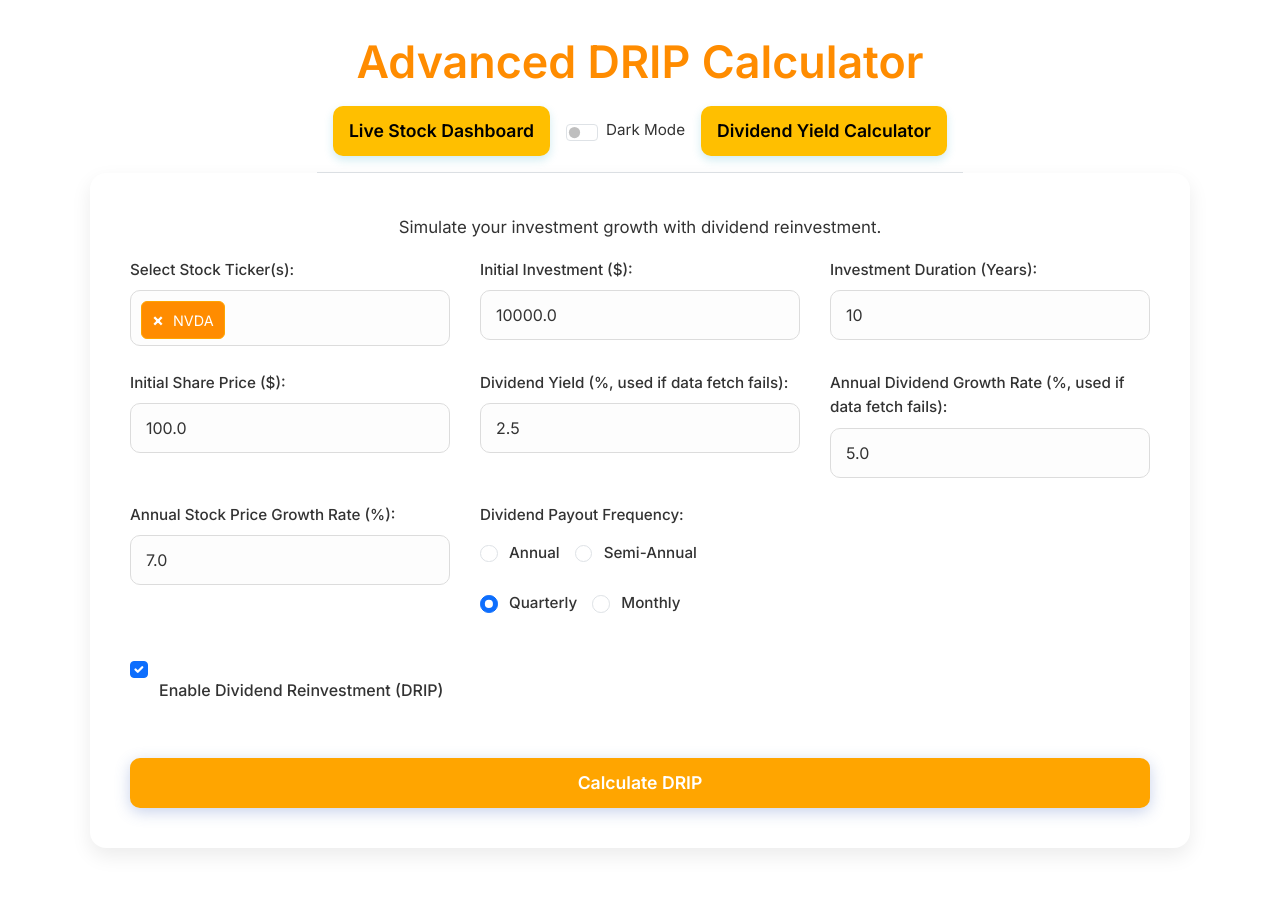
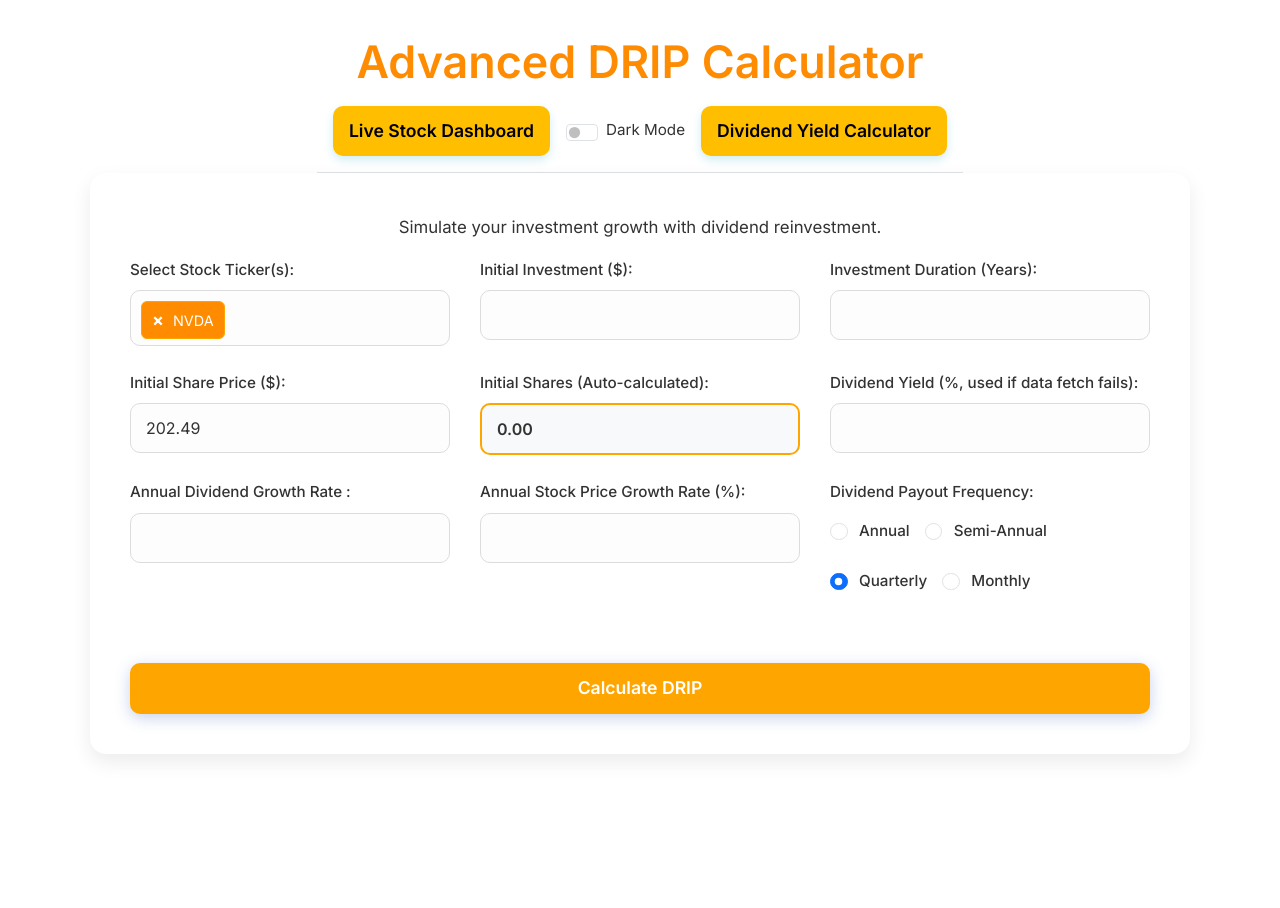
Before and after one commit to Chinthayadav/flask-app, a Flask app: page /calculator in a window 1280 px wide. After the commit the page ends 758 px from the top, so only its background shows below. Run offline with Flask 3, Linux system fonts and the light colour scheme; data that the repository does not hold is empty; some libraries are stand-ins or nearby versions.

Commit message:
Update calculator.html

```diff
--- a/templates/calculator.html
+++ b/templates/calculator.html
@@ -578,6 +578,25 @@
             color: var(--header-text);
         }
 
+        /* Loading indicator styles */
+        .loading-indicator {
+            display: none;
+            color: var(--info-color);
+            font-size: 0.9rem;
+            margin-top: 5px;
+        }
+
+        .loading-indicator.show {
+            display: block;
+        }
+
+        /* Auto-calculated field styling */
+        .auto-calculated {
+            background-color: var(--table-header-bg) !important;
+            border: 2px solid var(--button-primary-bg) !important;
+            font-weight: 600;
+        }
+
     </style>
 
 </head>
@@ -618,11 +637,6 @@
         flex-shrink: 0;
     }
 </style>
-
-
-
-
-
 
     <div class="container">
             <p class="text-center text-muted" style="color: var(--text-color) !important;">Simulate your investment growth with dividend reinvestment.</p>
@@ -665,27 +679,34 @@
                 </div>
                 <div class="form-group">
                     <label for="initial_investment">Initial Investment ($):</label>
-                    <input type="number" class="form-control" id="initial_investment" name="initial_investment" value="{{ initial_investment | default(10000, true) }}" min="1" step="0.01" required>
+                    <input type="number" class="form-control" id="initial_investment" name="initial_investment" value="" min="1" step="0.01" required>
                 </div>
                 <div class="form-group">
                     <label for="investment_years">Investment Duration (Years):</label>
-                    <input type="number" class="form-control" id="investment_years" name="investment_years" value="{{ investment_years | default(10, true) }}" min="1" required>
+                    <input type="number" class="form-control" id="investment_years" name="investment_years" value="" min="1" required>
                 </div>
                 <div class="form-group">
                     <label for="initial_share_price">Initial Share Price ($):</label>
-                    <input type="number" class="form-control" id="initial_share_price" name="initial_share_price" value="{{ initial_share_price | default(100, true) }}" min="0.01" step="0.01">
+                    <input type="number" class="form-control" id="initial_share_price" name="initial_share_price" value="202.49" min="0.01" step="0.01">
+                </div>
+                <div class="form-group">
+                    <label for="new_initial_share_price">Initial Shares (Auto-calculated):</label>
+                    <input type="number" class="form-control auto-calculated" id="new_initial_share_price" name="new_initial_share_price" value="49.39" step="0.01" readonly>
+                    <div class="loading-indicator" id="loading_indicator">
+                        <small>Fetching current stock prices...</small>
+                    </div>
                 </div>
                 <div class="form-group">
                     <label for="dividend_yield">Dividend Yield (%, used if data fetch fails):</label>
-                    <input type="number" class="form-control" id="dividend_yield" name="dividend_yield" value="{{ dividend_yield | default(2.5, true) }}" min="0" step="0.01">
+                    <input type="number" class="form-control" id="dividend_yield" name="dividend_yield" value="" min="0" step="0.01">
                 </div>
                 <div class="form-group">
-                    <label for="annual_dividend_growth_rate">Annual Dividend Growth Rate (%, used if data fetch fails):</label>
-                    <input type="number" class="form-control" id="annual_dividend_growth_rate" name="annual_dividend_growth_rate" value="{{ annual_dividend_growth_rate | default(5, true) }}" step="0.01">
+                    <label for="annual_dividend_growth_rate">Annual Dividend Growth Rate :</label>
+                    <input type="number" class="form-control" id="annual_dividend_growth_rate" name="annual_dividend_growth_rate" value="" step="0.01">
                 </div>
                 <div class="form-group">
                     <label for="annual_stock_price_growth_rate">Annual Stock Price Growth Rate (%):</label>
-                    <input type="number" class="form-control" id="annual_stock_price_growth_rate" name="annual_stock_price_growth_rate" value="{{ annual_stock_price_growth_rate | default(7, true) }}" step="0.01">
+                    <input type="number" class="form-control" id="annual_stock_price_growth_rate" name="annual_stock_price_growth_rate" value="" step="0.01">
                 </div>
                 <div class="form-group">
                     <label>Dividend Payout Frequency:</label>
@@ -699,7 +720,7 @@
                             <label class="form-check-label" for="freqSemiAnnual">Semi-Annual</label>
                         </div>
                         <div class="form-check form-check-inline">
-                            <input class="form-check-input" type="radio" name="payout_frequency" id="freqQuarterly" value="Quarterly" {% if payout_frequency == 'Quarterly' %}checked{% endif %}>
+                            <input class="form-check-input" type="radio" name="payout_frequency" id="freqQuarterly" value="Quarterly" checked>
                             <label class="form-check-label" for="freqQuarterly">Quarterly</label>
                         </div>
                         <div class="form-check form-check-inline">
@@ -708,10 +729,6 @@
                         </div>
                     </div>
                 </div>
-            </div>
-            <div class="form-group form-check mb-3">
-                <input type="checkbox" class="form-check-input" id="drip_enabled" name="drip_enabled" value="yes" {% if drip_enabled == 'yes' %}checked{% endif %}>
-                <label class="form-check-label" for="drip_enabled">Enable Dividend Reinvestment (DRIP)</label>
             </div>
             <button type="submit" class="btn btn-primary">Calculate DRIP</button>
         </form>
@@ -764,7 +781,6 @@
                                                 <th>Stock Price (Start)</th>
                                                 <th>Annual Dividend Per Share</th>
                                                 <th>Dividends Received (Year)</th>
-                                                <th>Reinvested Shares (Year)</th>
                                                 <th>Shares Owned (End)</th>
                                                 <th>Portfolio Value (End)</th>
                                             </tr>
@@ -777,8 +793,7 @@
                                                     <td>{{ year_data['Stock Price (Start)'] }}</td>
                                                     <td>{{ year_data['Annual Dividend Per Share'] }}</td>
                                                     <td>{{ year_data['Dividends Received (Year)'] }}</td>
-                                                    <td>{{ year_data['Reinvested Shares (Year)'] }}</td>
-                                                    <td>{{ year_data['Shares Owned (End)'] }}</td>
+                                                   <td>{{ year_data['Shares Owned (End)'] }}</td>
                                                     <td>{{ year_data['Portfolio Value (End)'] }}</td>
                                                 </tr>
                                             {% endfor %}
@@ -811,22 +826,27 @@
                 {% endif %}
             {% endfor %}
 
-            {# Export CSV and PDF buttons #}
+         {# Export CSV and PDF buttons #}
             {% if results and not (results|selectattr('error')|list) %}
                <div class="export-options" style="margin-top: 20px; display: flex; flex-direction: column; align-items: center;">
     <h3>Export Options</h3> {# Changed heading text #}
-    <form action="/export_csv" method="POST" onsubmit="updateExportTickers()" style="margin-bottom: 10px;"> {# Added margin-bottom for spacing #}
-        <input type="hidden" name="export_tickers_hidden" id="export_tickers_hidden">
-        <input type="hidden" name="export_initial_investment" value="{{ initial_investment }}">
-        <input type="hidden" name="export_investment_years" value="{{ investment_years }}">
-        <input type="hidden" name="export_drip_enabled" value="{{ drip_enabled }}">
-        <input type="hidden" name="export_initial_share_price" value="{{ initial_share_price }}">
-        <input type="hidden" name="export_dividend_yield" value="{{ dividend_yield }}">
-        <input type="hidden" name="export_annual_dividend_growth_rate" value="{{ annual_dividend_growth_rate }}">
-        <input type="hidden" name="export_annual_stock_price_growth_rate" value="{{ annual_stock_price_growth_rate }}">
-        <input type="hidden" name="export_payout_frequency" value="{{ payout_frequency }}">
-        <button type="submit" class="btn btn-info">Download All Results as CSV</button>
-    </form>
+    <div class="row mt-4">
+    <div class="col-12 text-center">
+        <form id="exportForm" action="/export_csv" method="POST">
+            <input type="hidden" name="export_tickers_hidden" id="export_tickers_hidden">
+            <input type="hidden" name="export_initial_investment" id="export_initial_investment">
+            <input type="hidden" name="export_investment_years" id="export_investment_years">
+            <input type="hidden" name="export_drip_enabled" id="export_drip_enabled">
+            <input type="hidden" name="export_initial_share_price" id="export_initial_share_price">
+            <input type="hidden" name="export_dividend_yield" id="export_dividend_yield">
+            <input type="hidden" name="export_annual_dividend_growth_rate" id="export_annual_dividend_growth_rate">
+            <input type="hidden" name="export_annual_stock_price_growth_rate" id="export_annual_stock_price_growth_rate">
+            <input type="hidden" name="export_payout_frequency" id="export_payout_frequency">
+
+            <button type="submit" class="btn btn-primary" id="download-btn">Download CSV</button>
+        </form>
+    </div>
+</div>
                     <form action="/export_pdf" method="POST" onsubmit="updateExportTickers()">
                         <input type="hidden" name="export_tickers_hidden" id="export_tickers_hidden_pdf"> {# Use a separate ID for PDF form #}
                         <input type="hidden" name="export_initial_investment" id="export_initial_investment_pdf" value="{{ initial_investment }}">
@@ -869,6 +889,52 @@
             localStorage.setItem('theme', this.checked ? 'dark' : 'light');
         });
 
+        // Function to calculate initial shares
+        function calculateInitialShares(investment, currentPrice) {
+            if (investment > 0 && currentPrice > 0) {
+                return investment / currentPrice;
+            }
+            return 0;
+        }
+
+        // Function to update the new_initial_share_price field
+        function updateInitialShares() {
+            const investment = parseFloat($('#initial_investment').val()) || 0;
+            const selectedTickers = $('#tickers').val() || [];
+
+            if (selectedTickers.length > 0 && investment > 0) {
+                $('#loading_indicator').addClass('show');
+                $('#new_initial_share_price').val('Calculating...');
+
+                // Get the first selected ticker to fetch current price
+                const firstTicker = selectedTickers[0];
+
+                // Make AJAX call to get stock price
+                $.ajax({
+                    url: `/api/get_stock_price/${firstTicker}`,
+                    method: 'GET',
+                    success: function(data) {
+                        $('#loading_indicator').removeClass('show');
+                        if (data.currentPrice) {
+                            const initialShares = calculateInitialShares(investment, data.currentPrice);
+                            $('#new_initial_share_price').val(initialShares.toFixed(2));
+
+                            // Update the initial_share_price field with current price
+                            $('#initial_share_price').val(data.currentPrice.toFixed(2));
+                        } else {
+                            $('#new_initial_share_price').val('0.00');
+                        }
+                    },
+                    error: function(xhr, status, error) {
+                        $('#loading_indicator').removeClass('show');
+                        console.error('Error fetching stock price:', error);
+                        $('#new_initial_share_price').val('Error');
+                    }
+                });
+            } else {
+                $('#new_initial_share_price').val('0.00');
+            }
+        }
 
        $(document).ready(function() {
             console.log("jQuery and DOM ready, attempting to initialize Select2..."); // Debug log
@@ -901,7 +967,18 @@
             if (Array.isArray(selectedTickersFromFlask) && selectedTickersFromFlask.length > 0) {
                 // Set the value of the Select2 and trigger change to update its display
                 $tickersSelect.val(selectedTickersFromFlask).trigger('change');
+                // Calculate initial shares for the selected tickers
+                updateInitialShares();
             }
+
+            // Add event listeners for automatic calculation
+            $tickersSelect.on('change', function() {
+                updateInitialShares();
+            });
+
+            $('#initial_investment').on('input change', function() {
+                updateInitialShares();
+            });
 
             // Initialize Chart.js graphs after data is available
             let results = [];
@@ -1099,6 +1176,62 @@
             $('#export_payout_frequency_pdf').val($('input[name="payout_frequency"]:checked').val());
         }
     </script>
+    <script>
+    // Get the download button
+    const downloadBtn = document.getElementById('download-btn');
+
+    // Add a click event listener
+    downloadBtn.addEventListener('click', function(event) {
+        // Prevent the default form submission for a moment
+        event.preventDefault();
+
+        // Get values from the main form (assuming they have IDs like 'tickers', 'initialInvestment', etc.)
+        const tickers = document.getElementById('tickers').value;
+        const initialInvestment = document.getElementById('initial_investment').value;
+        const investmentYears = document.getElementById('investment_years').value;
+        const dripEnabled = document.getElementById('drip_enabled').checked ? 'yes' : 'no';
+        const initialSharePrice = document.getElementById('initial_share_price').value;
+        const dividendYield = document.getElementById('dividend_yield').value;
+        const annualDividendGrowthRate = document.getElementById('annual_dividend_growth_rate').value;
+        const annualStockPriceGrowthRate = document.getElementById('annual_stock_price_growth_rate').value;
+        const payoutFrequency = document.getElementById('payout_frequency').value;
+
+        // Copy values to the hidden input fields in the export form
+        document.getElementById('export_tickers_hidden').value = tickers;
+        document.getElementById('export_initial_investment').value = initialInvestment;
+        document.getElementById('export_investment_years').value = investmentYears;
+        document.getElementById('export_drip_enabled').value = dripEnabled;
+        document.getElementById('export_initial_share_price').value = initialSharePrice;
+        document.getElementById('export_dividend_yield').value = dividendYield;
+        document.getElementById('export_annual_dividend_growth_rate').value = annualDividendGrowthRate;
+        document.getElementById('export_annual_stock_price_growth_rate').value = annualStockPriceGrowthRate;
+        document.getElementById('export_payout_frequency').value = payoutFrequency;
+
+        // Finally, submit the form to the Flask route
+        document.getElementById('exportForm').submit();
+    });
+</script>
+
+<script>
+    // This code must be after the button and form are defined in the HTML
+    document.addEventListener('DOMContentLoaded', function() {
+        const downloadBtn = document.getElementById('download-btn');
+        if (downloadBtn) { // This check prevents the error if the button isn't found
+            downloadBtn.addEventListener('click', function(event) {
+                event.preventDefault(); // Prevent the default action
+
+                // Get values from the main form inputs (make sure these IDs exist)
+                const tickers = document.getElementById('tickers').value;
+
+                // Populate the hidden form fields
+                document.getElementById('export_tickers_hidden').value = tickers;
+
+                // Submit the hidden form
+                document.getElementById('exportForm').submit();
+            });
+        }
+    });
+</script>
 
 </body>
 </html>
```
